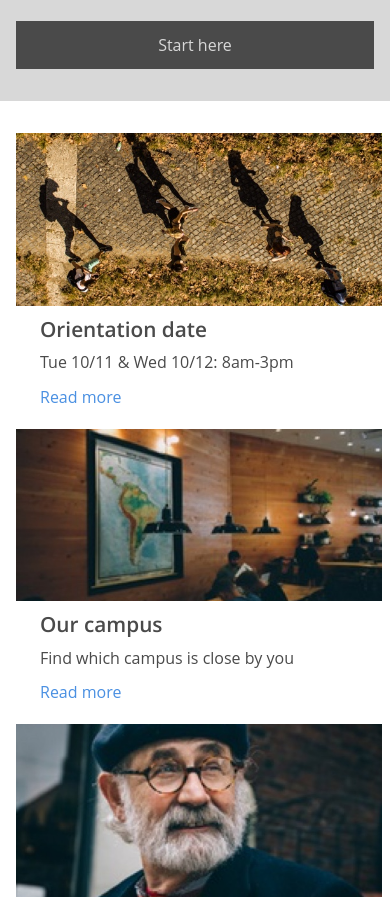
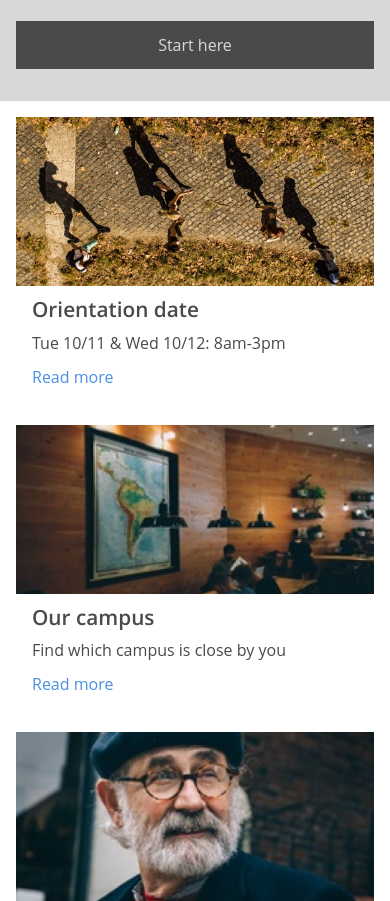
Before and after one commit to ApolloFrost/Colmar, a plain HTML site: page index.html in a window 390 px wide. Shown: the part 552-1453 px from the top of the page. Drawn offline with Linux system fonts and the light colour scheme; a web font is replaced by a local one.

Commit message:
functionally complete

```diff
--- a/resources/css/styles.css
+++ b/resources/css/styles.css
@@ -428,16 +428,19 @@ footer {
 
   /*------------ Second Section ------------*/
 
+  #section-2 .site-container {
+    padding: 0px;
+  }
   #section-2 .site-container .feature-container {
     display: none;
   }
   #section-2 .selection-container{
     width: 100%;
-    margin: 16px 0px 16px 0px;
+    margin: 16px;
     border: none;
   }
   #section-2 .selection-container .entry-container{
-    width: 100%;
+    width: auto;
     display: flex;
     flex-direction: column;
     justify-content: flex-start;
@@ -453,13 +456,15 @@ footer {
     align-items: flex-start;
     border: none;
     padding-left: 32px;
+    margin-bottom: 32px;
   }
   #section-2 .site-container .selection-container .entry-container:last-child {
     background-color: rgb(255,255,255);
   }
   #section-2 .entry-pic-container{
     width: 100%;
-    margin: 16px 16px 0px 0px;
+    /*margin: 16px 16px 0px 0px;*/
+    margin:0px;
   }
   #section-2 .mobile-pic{
     display: block;
@@ -538,6 +543,7 @@ footer {
       display: none;
     }
     .copyright{
-      padding: 40px 0px 16px 0px;
+      padding: 16px 0px;
+      margin: 24px 0px 0px 24px;
     }
 }
```
